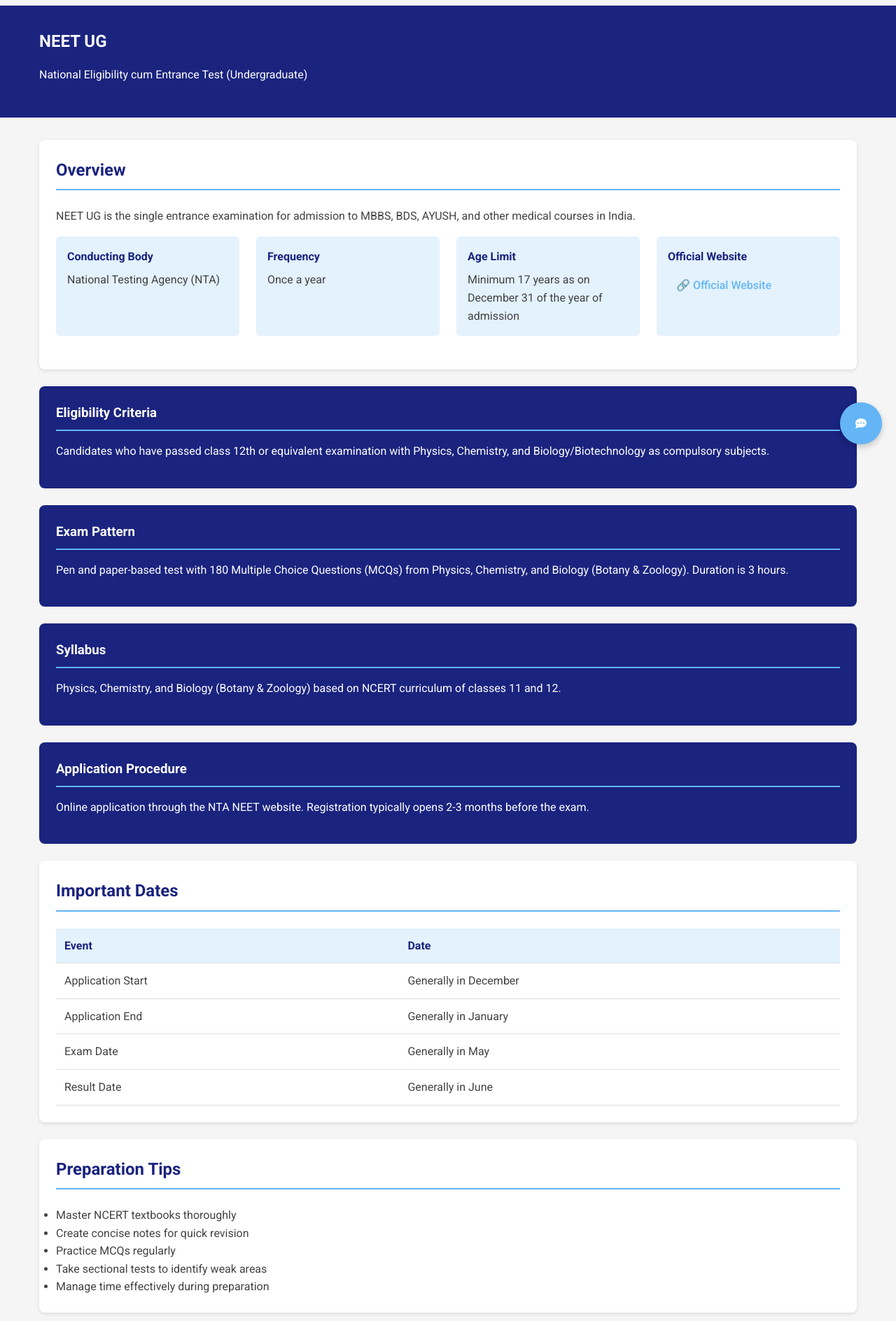
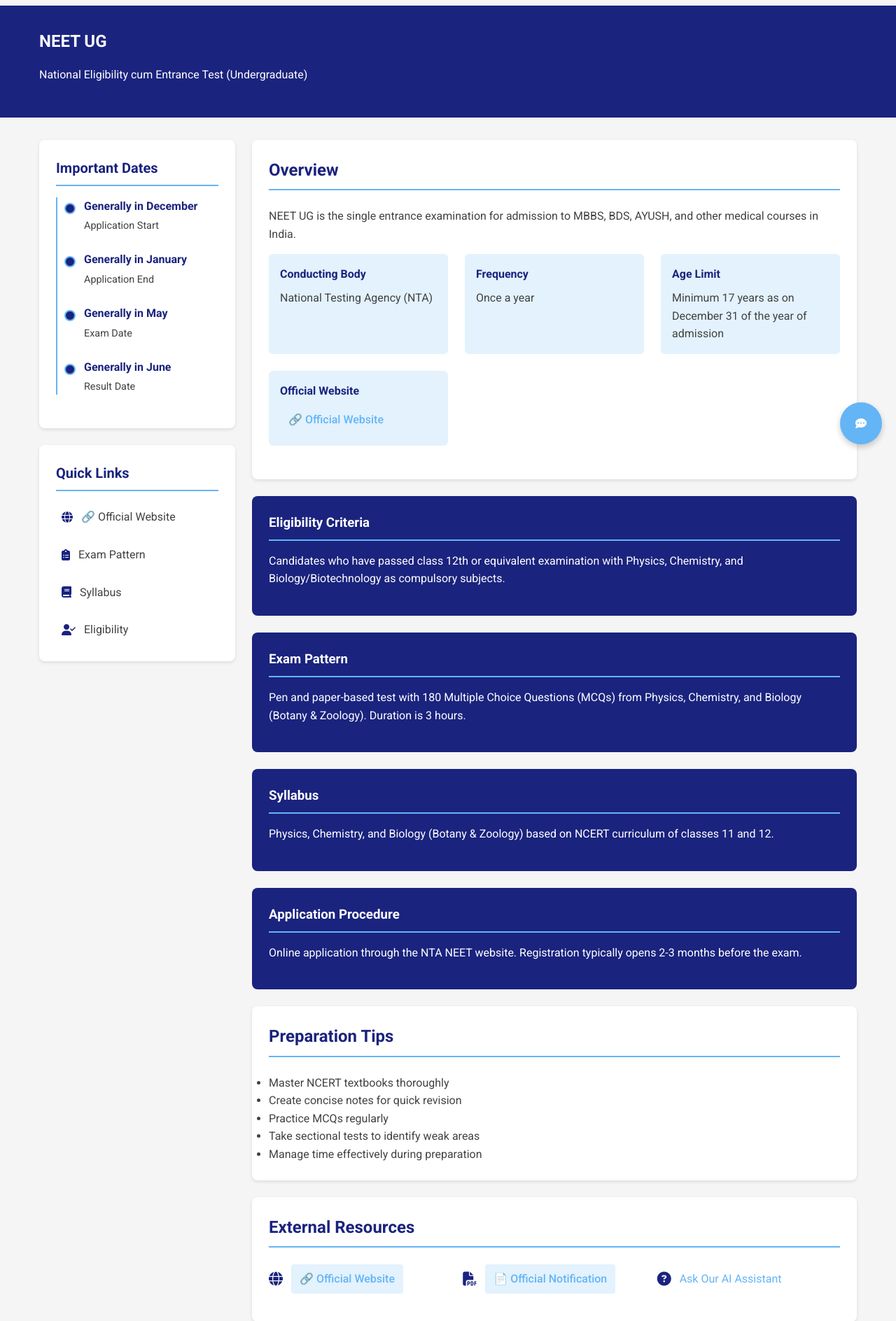
Before and after one commit to Gagan-Rohith-16/TRISHNA, a Flask app: page /exam/neet_ug in a window 1280 px wide. Shown: the part 145-2033 px from the top of the page at 70% size. Run offline with Flask 3, Linux system fonts and the light colour scheme.

Commit message:
Add important dates sidebar to exam detail view.
Replit-Commit-Author: Agent
Replit-Commit-Session-Id: 20511089-111b-4757-b569-0294be0767c1
Replit-Commit-Screenshot-Url: https://storage.googleapis.com/screenshot-production-us-central1/4d7e1e0e-dd6e-4aac-9540-c05ed05adb60/25e8f1f4-1ed3-4042-948e-72aba94bf125.jpg

```diff
--- a/static/css/style.css
+++ b/static/css/style.css
@@ -291,6 +291,111 @@ p {
 .exam-subtitle {
     color: var(--light-text);
     font-weight: 400;
+}
+
+/* Exam Detail Layout */
+.exam-detail-layout {
+    display: grid;
+    grid-template-columns: 280px 1fr;
+    gap: 1.5rem;
+}
+
+/* Sidebar styles */
+.exam-dates-sidebar {
+    position: sticky;
+    top: 2rem;
+    align-self: start;
+}
+
+.sidebar-section {
+    background-color: var(--card-bg);
+    border-radius: 8px;
+    padding: 1.5rem;
+    margin-bottom: 1.5rem;
+    box-shadow: 0 2px 5px rgba(0, 0, 0, 0.1);
+}
+
+.sidebar-title {
+    color: var(--primary-color);
+    font-size: 1.25rem;
+    border-bottom: 2px solid var(--accent-color);
+    padding-bottom: 0.5rem;
+    margin-bottom: 1rem;
+}
+
+.important-dates-timeline {
+    position: relative;
+    padding-left: 1.5rem;
+}
+
+.important-dates-timeline::before {
+    content: '';
+    position: absolute;
+    top: 0;
+    bottom: 0;
+    left: 0;
+    width: 2px;
+    background-color: var(--accent-color);
+}
+
+.timeline-item {
+    position: relative;
+    margin-bottom: 1.5rem;
+    padding-left: 1rem;
+}
+
+.timeline-item::before {
+    content: '';
+    position: absolute;
+    left: -0.75rem;
+    top: 0.5rem;
+    width: 12px;
+    height: 12px;
+    border-radius: 50%;
+    background-color: var(--primary-color);
+    border: 2px solid var(--accent-color);
+}
+
+.timeline-date {
+    font-weight: 600;
+    color: var(--primary-color);
+    margin-bottom: 0.25rem;
+}
+
+.timeline-event {
+    color: var(--text-color);
+    font-size: 0.9rem;
+}
+
+.sidebar-links {
+    display: flex;
+    flex-direction: column;
+    gap: 0.75rem;
+}
+
+.sidebar-link {
+    display: flex;
+    align-items: center;
+    padding: 0.5rem;
+    border-radius: 4px;
+    color: var(--text-color);
+    transition: all 0.3s ease;
+    text-decoration: none;
+}
+
+.sidebar-link:hover {
+    background-color: var(--light-accent);
+    transform: translateX(5px);
+}
+
+.sidebar-link i {
+    margin-right: 0.75rem;
+    color: var(--primary-color);
+}
+
+/* Main content area */
+.exam-main-content {
+    width: 100%;
 }
 
 .exam-section {
@@ -788,6 +893,12 @@ p {
 }
 
 /* Responsive Styles */
+@media (max-width: 992px) {
+    .exam-detail-layout {
+        grid-template-columns: 240px 1fr;
+    }
+}
+
 @media (max-width: 768px) {
     .header-container {
         flex-direction: column;
@@ -837,6 +948,24 @@ p {
         width: 300px;
         height: 450px;
     }
+
+    /* Exam details responsive changes */
+    .exam-detail-layout {
+        grid-template-columns: 1fr;
+    }
+
+    .exam-dates-sidebar {
+        position: static;
+        order: 1;
+    }
+
+    .exam-main-content {
+        order: 0;
+    }
+
+    .sidebar-section {
+        margin-top: 1.5rem;
+    }
 }
 
 @media (max-width: 576px) {
@@ -847,4 +976,8 @@ p {
     .benefits-grid {
         grid-template-columns: 1fr;
     }
+
+    .external-resources {
+        grid-template-columns: 1fr;
+    }
 }
--- a/templates/exam_detail.html
+++ b/templates/exam_detail.html
@@ -17,6 +17,42 @@
 </section>
 
 <section class="container exam-detail-section">
+    <div class="exam-detail-layout">
+        <!-- Left sidebar with important dates -->
+        <div class="exam-dates-sidebar">
+            <div class="sidebar-section">
+                <h3 class="sidebar-title">Important Dates</h3>
+                <div class="important-dates-timeline">
+                    {% for event, date in exam.important_dates.items() %}
+                    <div class="timeline-item">
+                        <div class="timeline-date">{{ date }}</div>
+                        <div class="timeline-event">{{ event|replace('_', ' ')|title }}</div>
+                    </div>
+                    {% endfor %}
+                </div>
+            </div>
+
+            <div class="sidebar-section">
+                <h3 class="sidebar-title">Quick Links</h3>
+                <div class="sidebar-links">
+                    <a href="{{ exam.website }}" target="_blank" rel="noopener noreferrer" class="sidebar-link">
+                        <i class="fas fa-globe"></i> 🔗 Official Website
+                    </a>
+                    <a href="#exam-pattern" class="sidebar-link">
+                        <i class="fas fa-clipboard-list"></i> Exam Pattern
+                    </a>
+                    <a href="#syllabus" class="sidebar-link">
+                        <i class="fas fa-book"></i> Syllabus
+                    </a>
+                    <a href="#eligibility" class="sidebar-link">
+                        <i class="fas fa-user-check"></i> Eligibility
+                    </a>
+                </div>
+            </div>
+        </div>
+
+        <!-- Main content area -->
+        <div class="exam-main-content">
             <div class="exam-section">
                 <h2 class="exam-section-title">Overview</h2>
                 <p>{{ exam.description }}</p>
@@ -46,17 +82,17 @@
                 </div>
             </div>
 
-    <div class="eligibility-criteria">
+            <div id="eligibility" class="eligibility-criteria">
                 <h3>Eligibility Criteria</h3>
                 <p>{{ exam.eligibility }}</p>
             </div>
 
-    <div class="exam-pattern">
+            <div id="exam-pattern" class="exam-pattern">
                 <h3>Exam Pattern</h3>
                 <p>{{ exam.exam_pattern }}</p>
             </div>
 
-    <div class="syllabus">
+            <div id="syllabus" class="syllabus">
                 <h3>Syllabus</h3>
                 <p>{{ exam.syllabus }}</p>
             </div>
@@ -64,26 +100,6 @@
             <div class="application-procedure">
                 <h3>Application Procedure</h3>
                 <p>{{ exam.application_procedure }}</p>
-    </div>
-
-    <div class="exam-section">
-        <h2 class="exam-section-title">Important Dates</h2>
-        <table class="dates-table">
-            <thead>
-                <tr>
-                    <th>Event</th>
-                    <th>Date</th>
-                </tr>
-            </thead>
-            <tbody>
-                {% for event, date in exam.important_dates.items() %}
-                <tr>
-                    <td>{{ event|replace('_', ' ')|title }}</td>
-                    <td>{{ date }}</td>
-                </tr>
-                {% endfor %}
-            </tbody>
-        </table>
             </div>
 
             {% if exam.preparation_tips %}
@@ -116,6 +132,8 @@
                     </div>
                 </div>
             </div>
+        </div>
+    </div>
 </section>
 
 <!-- Related Exams Section -->
```
Lines whose indentation alone changed are shown as unchanged.
